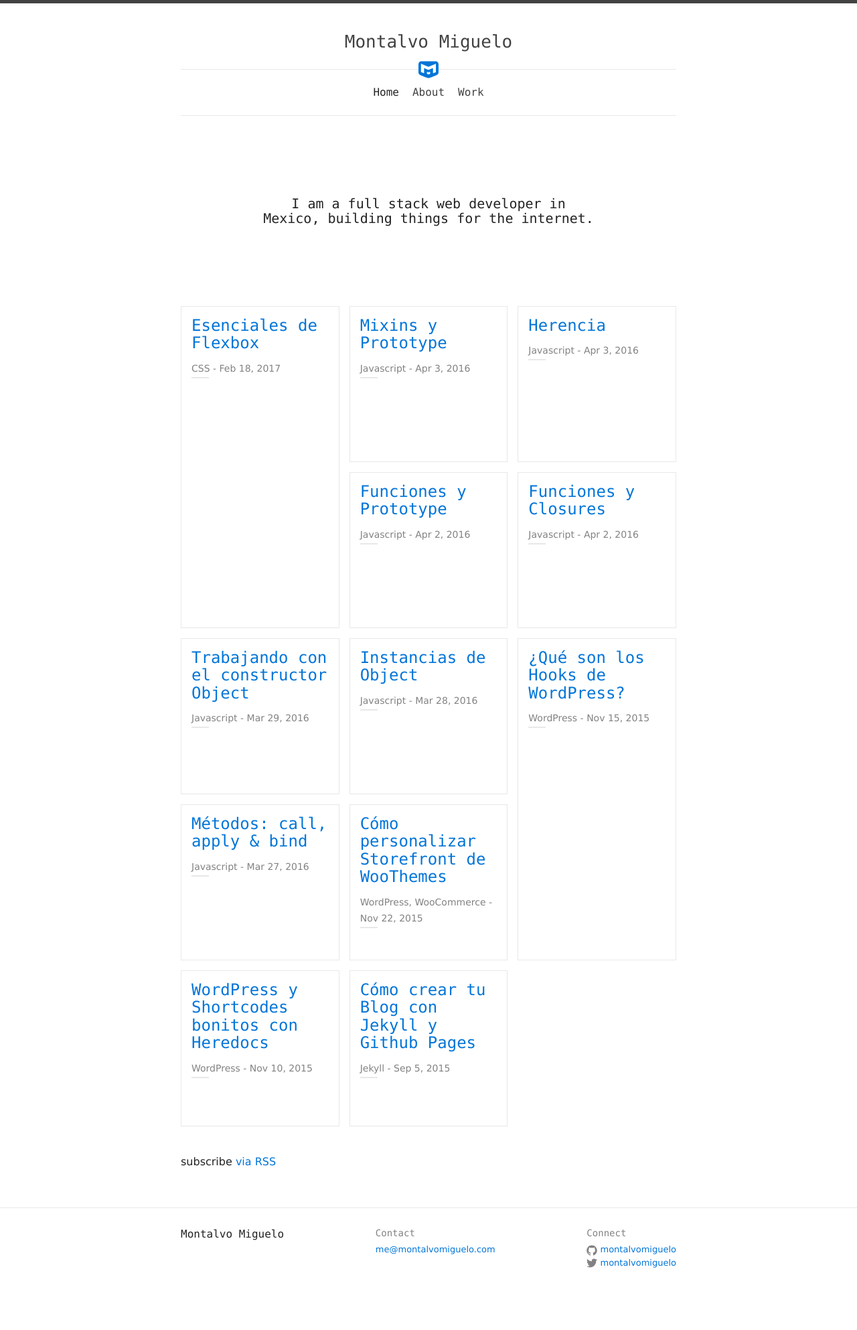
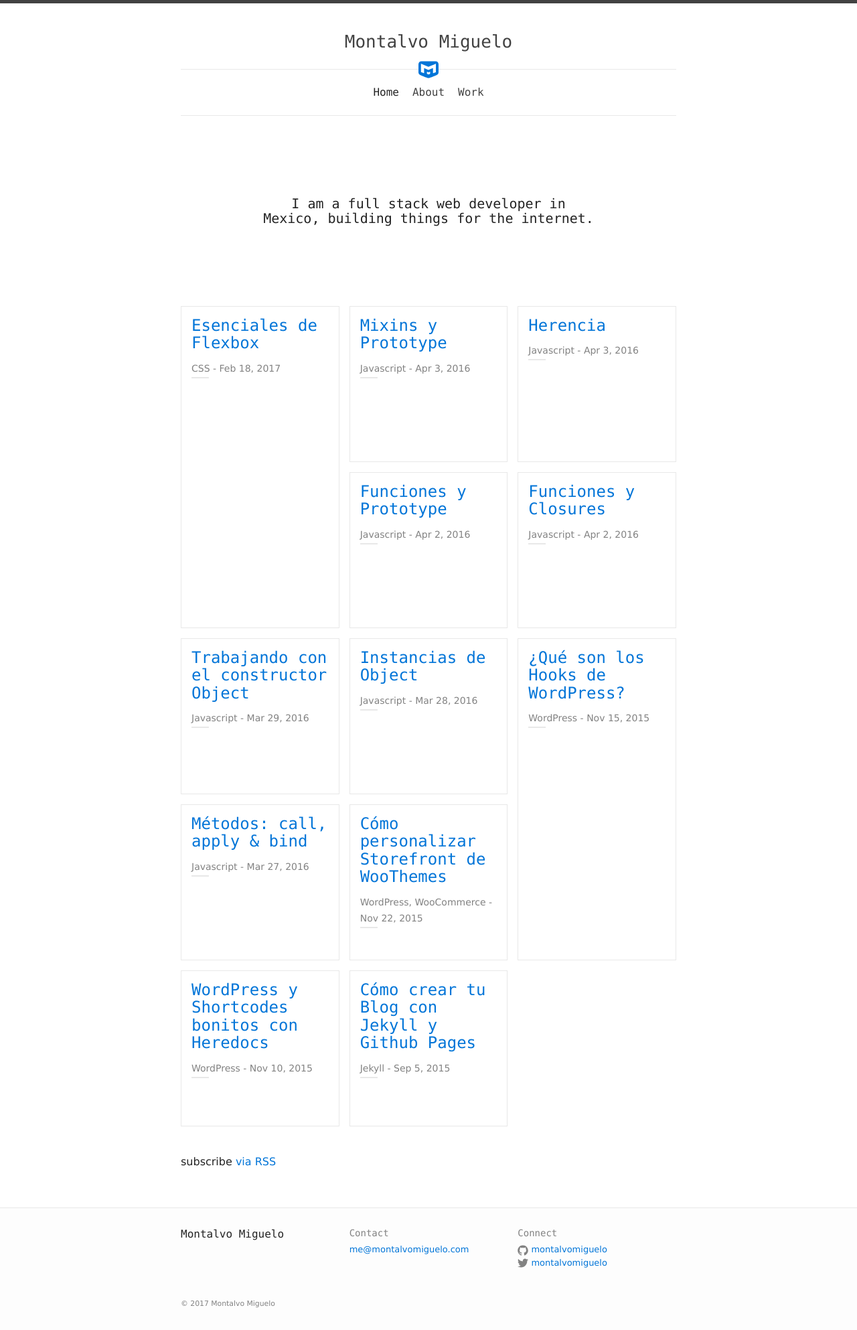
Before and after one commit to montalvomiguelo/montalvomiguelo.github.io, a Jekyll site: the page built from index.html, in a window 1280 px wide. Shown: the whole page at 67% size. Built offline with Jekyll 4.4.1, drawn with Linux system fonts in a browser that asks for light colours; before the commit the page ends 1941 px from its top, so only the background shows below that.

Commit message:
update footer

```diff
--- a/_includes/footer.html
+++ b/_includes/footer.html
@@ -49,6 +49,8 @@
       </div>
     </div>
 
+    <small> &copy; {{ "now" | date: "%Y" }} {{ site.title }}</small>
+
   </div>
 
 </footer>
--- a/_sass/_layout.scss
+++ b/_sass/_layout.scss
@@ -81,8 +81,11 @@
  * Site footer
  */
 .site-footer {
+  background: darken($background-color, .6%);
   border-top: 1px solid $grey-color-light;
-  padding: $spacing-unit 0 $spacing-unit / 6;
+  padding: $spacing-unit 0;
+  font-size: 81.25%;
+  color: $grey-color;
 }
 
 .footer-heading {
@@ -102,19 +105,35 @@
 }
 
 .footer-col-wrapper {
-  font-size: 81.25%;
-  color: $grey-color;
   margin-left: -$spacing-unit / 2;
 
   @include media-query($post-palm) {
     @include display-flexbox();
-    @include justify-content(space-between);
+    @include flex-wrap(wrap);
   }
 }
 
 .footer-col {
   margin-bottom: $spacing-unit / 2;
   padding-left: $spacing-unit / 2;
+
+  @include media-query($post-palm) {
+    width: 50%;
+  }
+
+  @include media-query($post-laptop) {
+    width: 33.33%;
+  }
+}
+
+.footer-col-1 {
+  @include media-query($post-palm) {
+    width: 100%;
+  }
+
+  @include media-query($post-laptop) {
+    width: 33.33%;
+  }
 }
 
 
```
